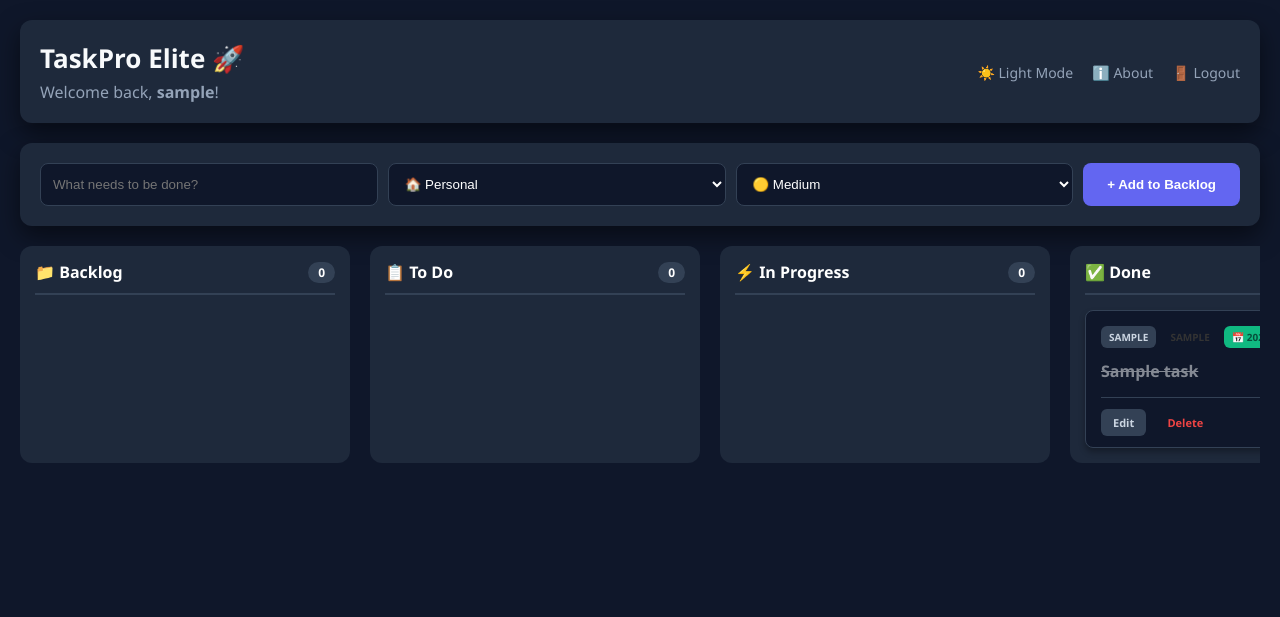
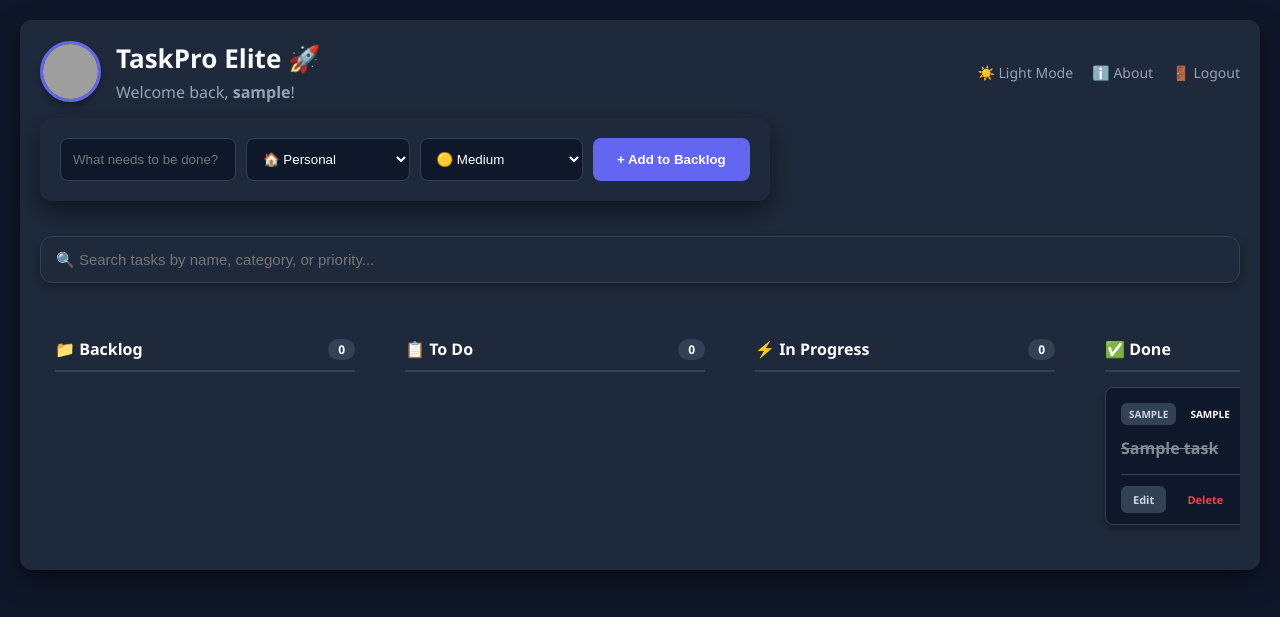
Before and after one commit to bhishmak529-sys/my-task-app, a Flask app: page / in a window 1280 px wide. Shown: the top 617 px of the page. Run offline with Flask 3, Linux system fonts and the light colour scheme; a user stored in the database is signed in; tables that the repository leaves empty hold one stand-in row (values such as "Sample post"); grey boxes are pictures that could not be loaded.

Commit message:
Update index.html

```diff
--- a/templates/index.html
+++ b/templates/index.html
@@ -5,6 +5,28 @@
     <meta name="viewport" content="width=device-width, initial-scale=1.0">
     <title>TaskPro Elite - Board</title>
     <link rel="stylesheet" href="/static/style.css">
+    <style>
+        /* 🚀 Live Search Bar Styles */
+        .search-box {
+            width: 100%;
+            padding: 14px 15px;
+            border: 1px solid #334155;
+            border-radius: 12px;
+            background: #1e293b;
+            color: white;
+            outline: none;
+            font-size: 15px;
+            margin-bottom: 25px;
+            box-shadow: 0 4px 10px rgba(0,0,0,0.3);
+            transition: all 0.3s;
+        }
+        body.light-mode .search-box {
+            background: #ffffff;
+            color: #0f172a;
+            border-color: #e2e8f0;
+            box-shadow: 0 4px 6px rgba(0,0,0,0.05);
+        }
+    </style>
 </head>
 <body>
     {% with messages = get_flashed_messages(with_categories=true) %}
@@ -23,12 +45,18 @@
       {% endif %}
     {% endwith %}
 
-    <div class="board-container">
-        <div class="header-card">
-            <div>
-                <h1>TaskPro Elite 🚀</h1>
-                <p>Welcome back, <b>{{ user_name }}</b>!</p>
+    <div class="header-card">
+            <div style="display: flex; align-items: center; gap: 15px;">
+                {% if session.get('profile_pic') %}
+                <img src="{{ session.get('profile_pic') }}" alt="User DP" style="width: 55px; height: 55px; border-radius: 50%; border: 3px solid #6366f1; object-fit: cover; box-shadow: 0 4px 6px rgba(0,0,0,0.3);">
+                {% endif %}
+                <div>
+                    <h1>TaskPro Elite 🚀</h1>
+                    <p>Welcome back, <b>{{ user_name }}</b>!</p>
+                </div>
             </div>
+
+            <div class="top-links">
             <div class="top-links">
                 <a href="#" id="theme-toggle">☀️ Light Mode</a>
                 <a href="/about">ℹ️ About</a>
@@ -51,23 +79,25 @@
             <button type="submit">+ Add to Backlog</button>
         </form>
 
+        <input type="text" id="live-search" class="search-box" placeholder="🔍 Search tasks by name, category, or priority...">
+
         <div class="kanban-board">
             {% set statuses = [
-                ('Backlog', '📁 Backlog', 'To Do', 'Move to To Do'),
-                ('To Do', '📋 To Do', 'In Progress', 'Start Work'),
-                ('In Progress', '⚡ In Progress', 'Done', 'Finish'),
-                ('Done', '✅ Done', None, None)
+                ('Backlog', '📁 Backlog'),
+                ('To Do', '📋 To Do'),
+                ('In Progress', '⚡ In Progress'),
+                ('Done', '✅ Done')
             ] %}
 
-            {% for status_key, status_title, next_status, next_label in statuses %}
-            <div class="kanban-column">
+            {% for status_key, status_title in statuses %}
+            <div class="kanban-column" data-status="{{ status_key }}" ondragover="allowDrop(event)" ondragleave="dragLeave(event)" ondrop="drop(event)">
                 <div class="col-header">
                     <span>{{ status_title }}</span>
                     <span class="col-count">{{ tasks|selectattr('status', 'equalto', status_key)|list|length }}</span>
                 </div>
 
                 {% for t in tasks if t.status == status_key %}
-                <div class="task-card">
+                <div class="task-card" draggable="true" ondragstart="drag(event)" data-id="{{ t.id }}">
                     <div class="task-meta">
                         <span class="badge badge-cat">{{ t.category }}</span>
                         <span class="badge badge-{{ t.priority|lower }}">{{ t.priority }}</span>
@@ -85,9 +115,6 @@
                             <a href="/edit/{{ t.id }}" class="btn-action btn-edit">Edit</a>
                             <a href="/delete/{{ t.id }}" class="btn-action btn-delete">Delete</a>
                         </div>
-                        {% if next_status %}
-                        <a href="/update/{{ t.id }}/{{ next_status }}" class="btn-action btn-next">{{ next_label }} ➔</a>
-                        {% endif %}
                     </div>
                 </div>
                 {% endfor %}
@@ -97,20 +124,16 @@
     </div>
 
     <script>
+        // --- Theme Switcher ---
         const themeToggle = document.getElementById('theme-toggle');
         const body = document.body;
-
-        // 1. चेक करो कि यूज़र को कौन सा मोड पसंद था
         if (localStorage.getItem('theme') === 'light') {
             body.classList.add('light-mode');
             themeToggle.innerHTML = '🌙 Dark Mode';
         }
-
-        // 2. बटन दबाने पर थीम बदलो
         themeToggle.addEventListener('click', (e) => {
             e.preventDefault();
             body.classList.toggle('light-mode');
-
             if (body.classList.contains('light-mode')) {
                 localStorage.setItem('theme', 'light');
                 themeToggle.innerHTML = '🌙 Dark Mode';
@@ -119,6 +142,60 @@
                 themeToggle.innerHTML = '☀️ Light Mode';
             }
         });
+
+        // --- Drag and Drop Magic ---
+        function allowDrop(ev) {
+            ev.preventDefault();
+            ev.currentTarget.classList.add('drag-over');
+        }
+
+        function dragLeave(ev) {
+            ev.currentTarget.classList.remove('drag-over');
+        }
+
+        function drag(ev) {
+            ev.dataTransfer.setData("taskId", ev.currentTarget.getAttribute('data-id'));
+            setTimeout(() => { ev.target.style.opacity = "0.5"; }, 0);
+        }
+
+        function drop(ev) {
+            ev.preventDefault();
+            ev.currentTarget.classList.remove('drag-over');
+
+            let taskId = ev.dataTransfer.getData("taskId");
+            let newStatus = ev.currentTarget.getAttribute('data-status');
+
+            fetch('/update_status', {
+                method: 'POST',
+                headers: { 'Content-Type': 'application/json' },
+                body: JSON.stringify({ task_id: taskId, new_status: newStatus })
+            })
+            .then(res => res.json())
+            .then(data => {
+                if(data.success) {
+                    window.location.reload();
+                }
+            });
+        }
+
+        // --- 🚀 Live Search Magic ---
+        const searchInput = document.getElementById('live-search');
+        searchInput.addEventListener('input', function() {
+            const searchText = this.value.toLowerCase();
+            const taskCards = document.querySelectorAll('.task-card');
+
+            taskCards.forEach(card => {
+                const title = card.querySelector('.task-title').innerText.toLowerCase();
+                const meta = card.querySelector('.task-meta').innerText.toLowerCase();
+
+                // अगर सर्च किया गया शब्द टाइटल या केटेगरी में है, तो कार्ड दिखाओ, वरना छुपा दो
+                if (title.includes(searchText) || meta.includes(searchText)) {
+                    card.style.display = 'block';
+                } else {
+                    card.style.display = 'none';
+                }
+            });
+        });
     </script>
 </body>
 </html>
```
